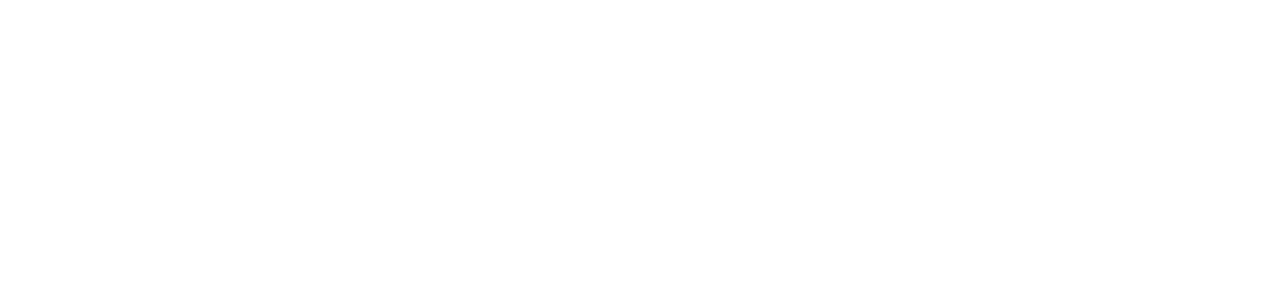
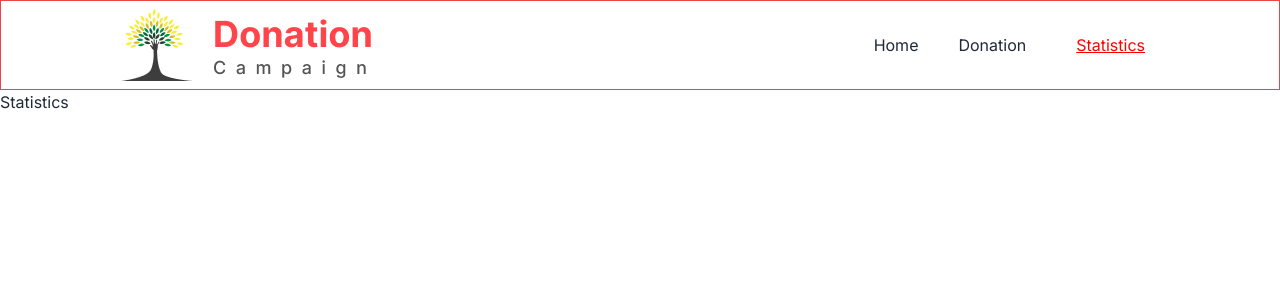
Before and after one commit to shimul65/donation-campaign, a React (Vite) app: page /statistics in a window 1280 px wide. Shown: the top 300 px of the page. Built offline with nearby package versions, Linux system fonts and the light colour scheme.

Commit message:
createBrowserRouter and with nested route and add some componenets

```diff
--- /dev/null
+++ b/src/Components/Header/Banner/Banner.jsx
@@ -0,0 +1,27 @@
+
+const Banner = () => {
+    return (
+        <div className="container mx-auto">
+            <div className="">
+                <div className="bg-white opacity-10 -mt-24">
+                    <img className="" src="https://i.ibb.co/k5VWkkq/rectangle-4281.jpg" alt="" />
+                </div>
+                <div className="text-center text-neutral-content relative bottom-80">
+                    <div className="">
+                        <h1 className="mb-5 text-5xl font-bold text-black ">I Grow By Helping People In Need</h1>
+                        <div className="mt-8">
+                            <div className="input-group flex justify-center">
+                                <input type="text" placeholder="Search…" className="input input-bordered w-1/3" />
+                                <button className="btn btn-primary bg-[#FF444A] border-none">
+                                    Search
+                                </button>
+                            </div>
+                        </div>
+                    </div>
+                </div>
+            </div>
+        </div>
+    );
+};
+
+export default Banner;
--- /dev/null
+++ b/src/Components/Header/Navbar/Navbar.css
@@ -0,0 +1,6 @@
+nav a.active {
+    text-decoration: underline;
+    color: red;
+    padding: 5px 10px;
+    border-radius: 8px;
+}
--- /dev/null
+++ b/src/Components/Header/Navbar/Navbar.jsx
@@ -0,0 +1,75 @@
+import { NavLink } from "react-router-dom";
+import './Navbar.css'
+import logo from '../../../assets/logo.png'
+
+const Navbar = () => {
+    return (
+        <nav className="container mx-auto border border-red-500 px-28 relative z-50 ">
+            <div className="navbar bg-transparent">
+                <div className="flex-1">
+                    <img src={logo} alt="" />
+                </div>
+                <div className="flex-none">
+                    <ul className=" flex gap-10 px-1">
+                        <li><NavLink to='/'>Home</NavLink></li>
+                        <li><NavLink to='/donation'>Donation</NavLink></li>
+                        <li><NavLink to='/statistics'>Statistics</NavLink></li>
+                    </ul>
+                </div>
+            </div>
+        </nav>
+
+
+
+
+
+
+
+
+
+
+
+
+        // <div className="container mx-auto border border-red-500">
+        //     <div className="hero h-[600px]" style={{ backgroundImage: `url(https://i.ibb.co/k5VWkkq/rectangle-4281.jpg)` }}>
+        //     <div className="hero-overlay bg-opacity-80"></div>
+        //     <div className="hero-content text-center text-neutral-content">
+        //         <div className="max-w-md">
+        //             <h1 className="mb-5 text-5xl font-bold w-[770px] border">I Grow By Helping People In Need</h1>
+        //             <div className="form-control ">
+        //                 <div className="input-group">
+        //                     <input type="text" placeholder="Search…" className="input input-bordered " />
+        //                     <button className="btn btn-primary bg-[#FF444A] border-none">
+        //                         Search
+        //                     </button>
+        //                 </div>
+        //             </div>
+        //         </div>
+        //     </div>
+        //     <div className="navbar bg-base-100">
+        //         <div className="flex-1">
+        //             <a className="btn btn-ghost normal-case text-xl">daisyUI</a>
+        //         </div>
+        //         <div className="flex-none">
+        //             <ul className="menu menu-horizontal px-1">
+        //                 <li><a>Link</a></li>
+        //                 <li>
+        //                     <details>
+        //                         <summary>
+        //                             Parent
+        //                         </summary>
+        //                         <ul className="p-2 bg-base-100">
+        //                             <li><a>Link 1</a></li>
+        //                             <li><a>Link 2</a></li>
+        //                         </ul>
+        //                     </details>
+        //                 </li>
+        //             </ul>
+        //         </div>
+        //     </div>
+        // </div>
+        // </div>
+    )
+};
+
+export default Navbar;
--- /dev/null
+++ b/src/Layout/MainLayout.jsx
@@ -0,0 +1,14 @@
+import { Outlet } from "react-router-dom";
+import Navbar from "../Components/Header/Navbar/Navbar";
+
+
+const MainLayout = () => {
+    return (
+        <div>
+            <Navbar></Navbar>
+            <Outlet></Outlet>
+        </div>
+    );
+};
+
+export default MainLayout;
--- /dev/null
+++ b/src/Pages/Donation/Donation.jsx
@@ -0,0 +1,11 @@
+
+
+const Donation = () => {
+    return (
+        <div>
+            Donation
+        </div>
+    );
+};
+
+export default Donation;
--- /dev/null
+++ b/src/Pages/Home/Home.jsx
@@ -0,0 +1,37 @@
+import Banner from "../../Components/Header/Banner/Banner";
+
+const Home = () => {
+    return (
+        <div>
+            <Banner></Banner>
+        </div>
+
+
+
+
+        // <div className="container mx-auto border border-red-500  bg-white opacity-10 -mt-24">
+        //     <div className="hero h-[600px]" style={{ backgroundImage: `url(https://i.ibb.co/k5VWkkq/rectangle-4281.jpg)` }}>
+        //         {/* <div className="hero-overlay bg-opacity-80"></div> */}
+        //         <div className="hero-content text-center text-neutral-content border border-violet-600">
+        //             <div className="max-w-md">
+        //                 <h1 className="mb-5 text-5xl font-bold text-black border">I Grow By Helping People In Need</h1>
+        //                 <div className="form-control ">
+        //                     <div className="input-group">
+        //                         <input type="text" placeholder="Search…" className="input input-bordered " />
+        //                         <button className="btn btn-primary bg-[#FF444A] border-none">
+        //                             Search
+        //                         </button>
+        //                     </div>
+        //                 </div>
+        //             </div>
+        //         </div>
+        //     </div>
+        // </div>
+
+
+
+
+    );
+};
+
+export default Home;
--- /dev/null
+++ b/src/Pages/Statistics/Statistics.jsx
@@ -0,0 +1,9 @@
+const Statistics = () => {
+    return (
+        <div>
+            Statistics
+        </div>
+    );
+};
+
+export default Statistics;
--- a/src/main.jsx
+++ b/src/main.jsx
@@ -1,8 +1,11 @@
 import React from 'react'
 import ReactDOM from 'react-dom/client'
 import './index.css'
+import { RouterProvider } from 'react-router-dom'
+import router from './Router/Route'
 
 ReactDOM.createRoot(document.getElementById('root')).render(
   <React.StrictMode>
+    <RouterProvider router={router}></RouterProvider>
   </React.StrictMode>,
 )
```
Also changed, not shown: public/data.json (+8 -8 lines), src/Router/Route.jsx (added, +28 -0 lines).
